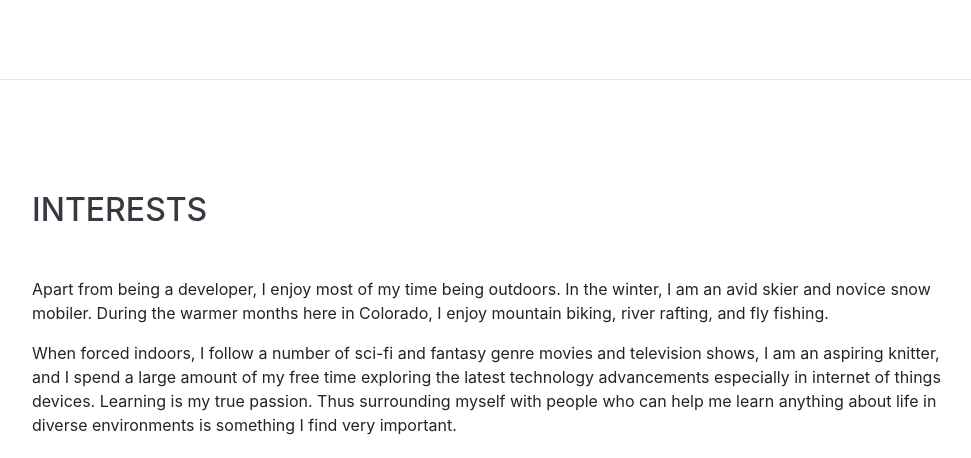
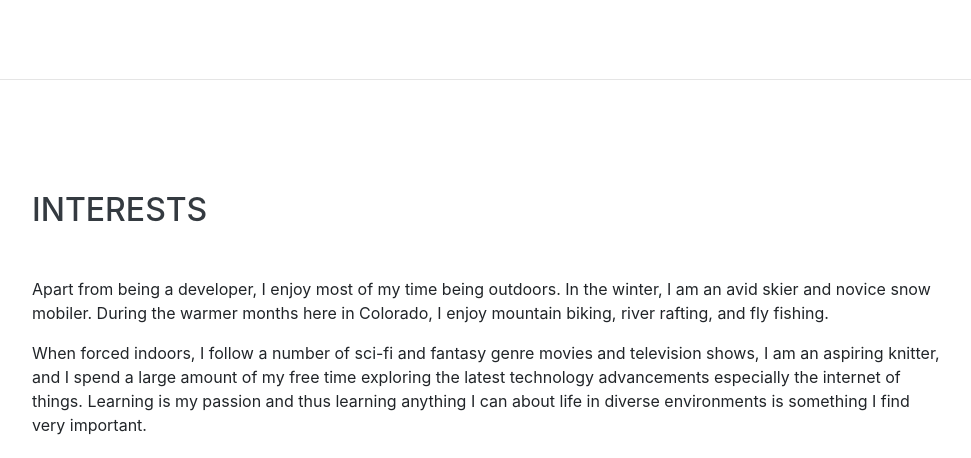
Before and after one commit to FarOutWest/FarOutWest.github.io, a website with bundled scripts: page index.html in a window 1280 px wide. Shown: the part 4794-5252 px from the top of the page, without its empty margins (288-1259 px from the left). Built offline with nearby package versions, Linux system fonts and the light colour scheme; grey boxes are pictures that could not be loaded; a web font is replaced by a local one.

Commit message:
udates to text on page

```diff
--- a/index.html
+++ b/index.html
@@ -346,7 +346,7 @@
       <div class="w-100">
         <h2 class="mb-5">Interests</h2>
         <p>Apart from being a developer, I enjoy most of my time being outdoors. In the winter, I am an avid skier and novice snow mobiler. During the warmer months here in Colorado, I enjoy mountain biking, river rafting, and fly fishing.</p>
-        <p class="mb-0">When forced indoors, I follow a number of sci-fi and fantasy genre movies and television shows, I am an aspiring knitter, and I spend a large amount of my free time exploring the latest technology advancements especially in internet of things devices. Learning is my true passion. Thus surrounding myself with people who can help me learn anything about life in diverse environments is something I find very important.</p>
+        <p class="mb-0">When forced indoors, I follow a number of sci-fi and fantasy genre movies and television shows, I am an aspiring knitter, and I spend a large amount of my free time exploring the latest technology advancements especially the internet of things. Learning is my passion and thus learning anything I can about life in diverse environments is something I find very important.</p>
         <br><img class="img-fluid img-profile rounded-circle mx-auto mb-2" src="img/zirkel.png" alt="Mt. Zirkel Wilderness Gilpin Lake Elevation: 10,000+ ft.">
       </div>
     </section>
```
